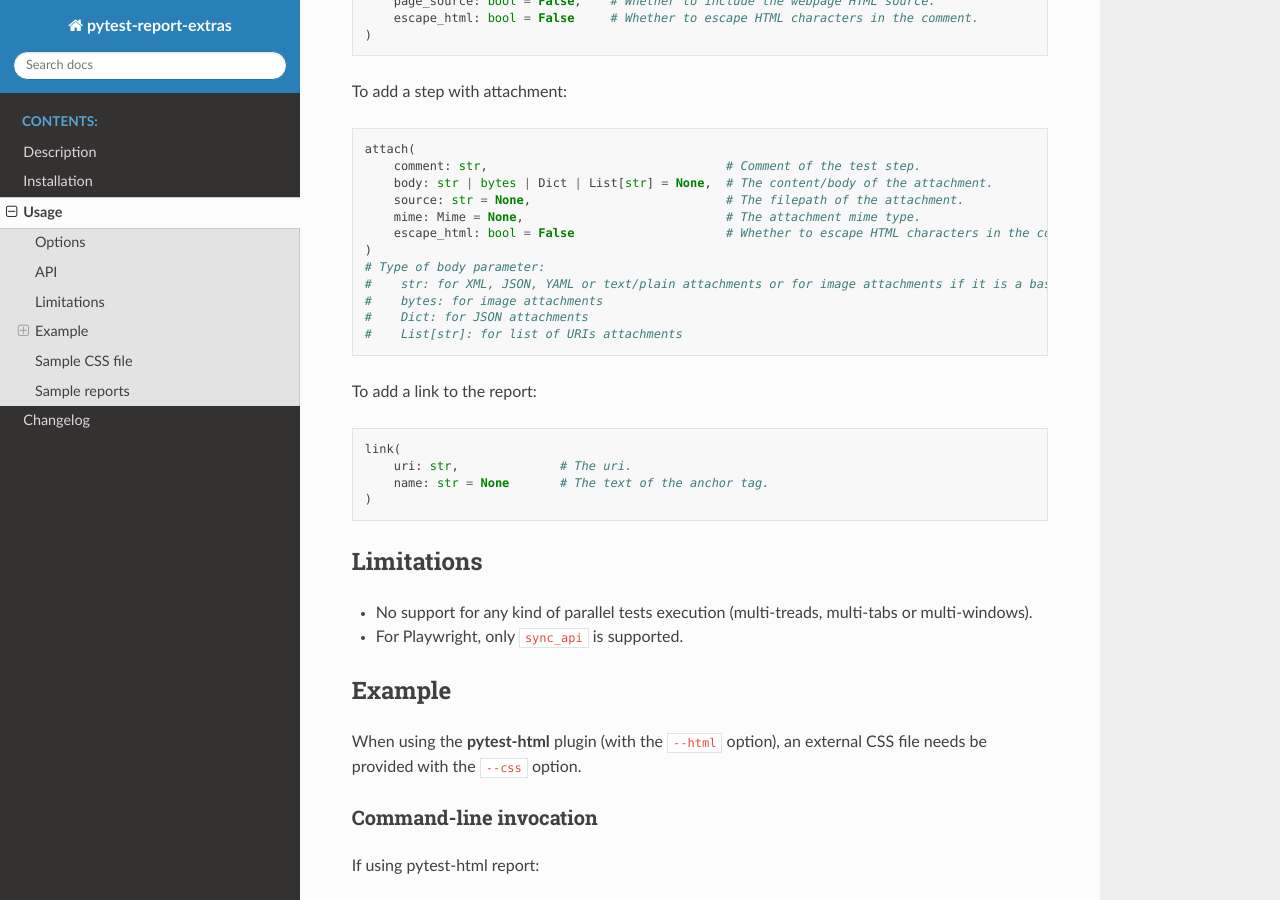
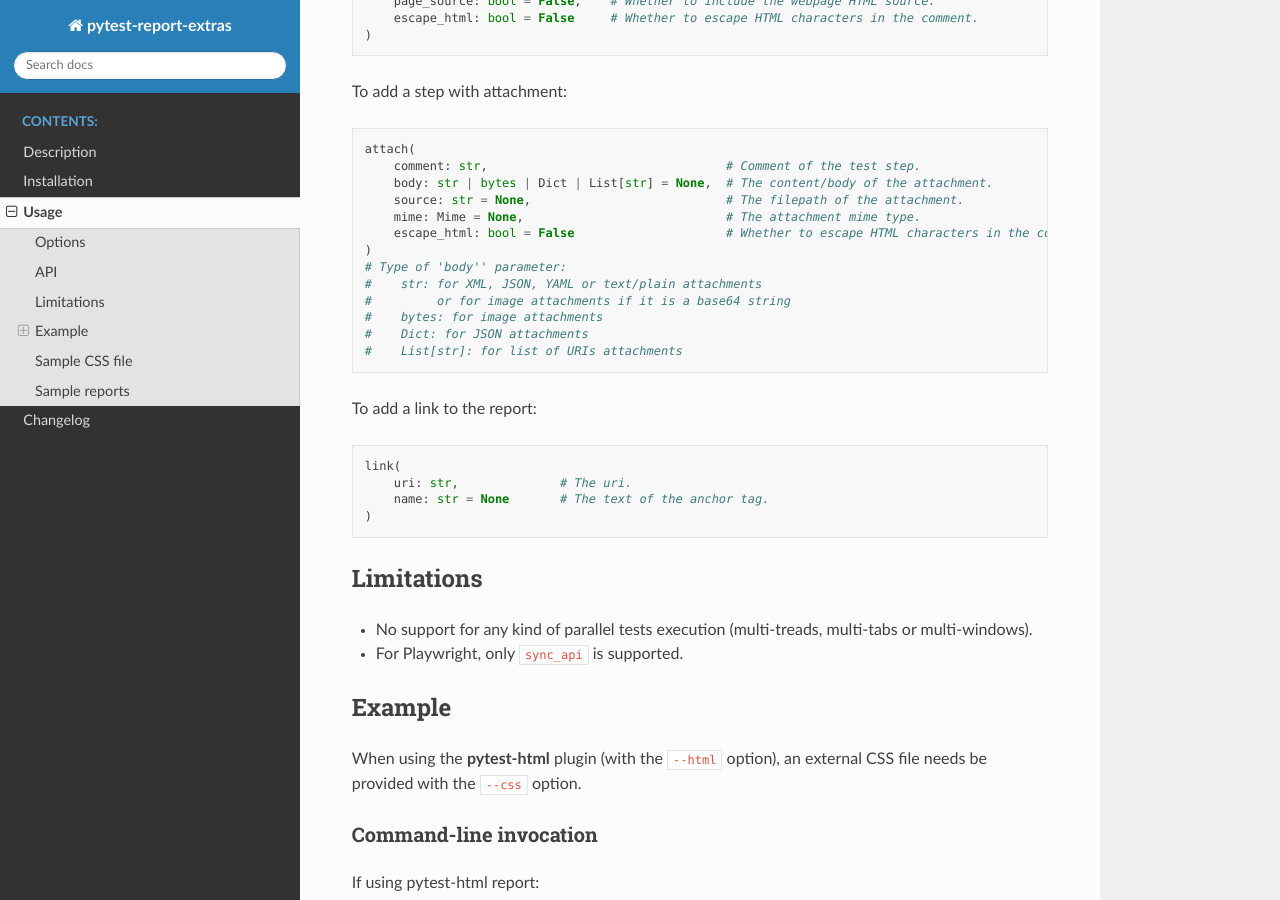
Before and after one commit to harmin-parra/pytest-report-extras, a Sphinx documentation site: the page built from docs/user_guide.rst, in a window 1280 px wide and 900 px high, scrolled down 1456 px. Built offline with Sphinx 7.4.7 and the Read the Docs theme 3.1.0, drawn with Linux system fonts in a browser that asks for light colours.

Commit message:
update docs

```diff
--- a/docs/user_guide.rst
+++ b/docs/user_guide.rst
@@ -79,8 +79,9 @@
       mime: Mime = None,                            # The attachment mime type.
       escape_html: bool = False                     # Whether to escape HTML characters in the comment.
   )
-  # Type of body parameter:
-  #    str: for XML, JSON, YAML or text/plain attachments or for image attachments if it is a base64 string
+  # Type of 'body'' parameter:
+  #    str: for XML, JSON, YAML or text/plain attachments
+  #         or for image attachments if it is a base64 string
   #    bytes: for image attachments
   #    Dict: for JSON attachments
   #    List[str]: for list of URIs attachments
```
